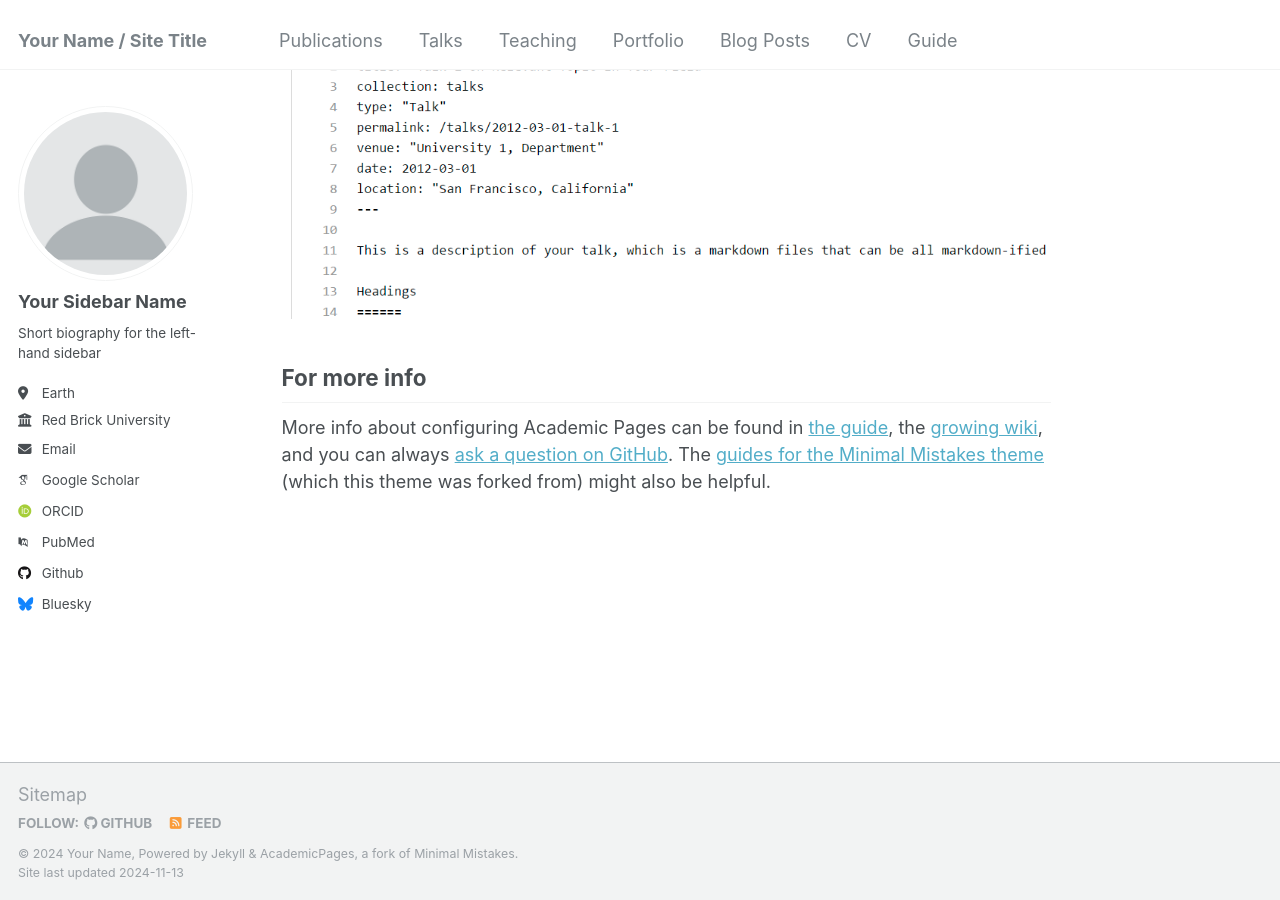
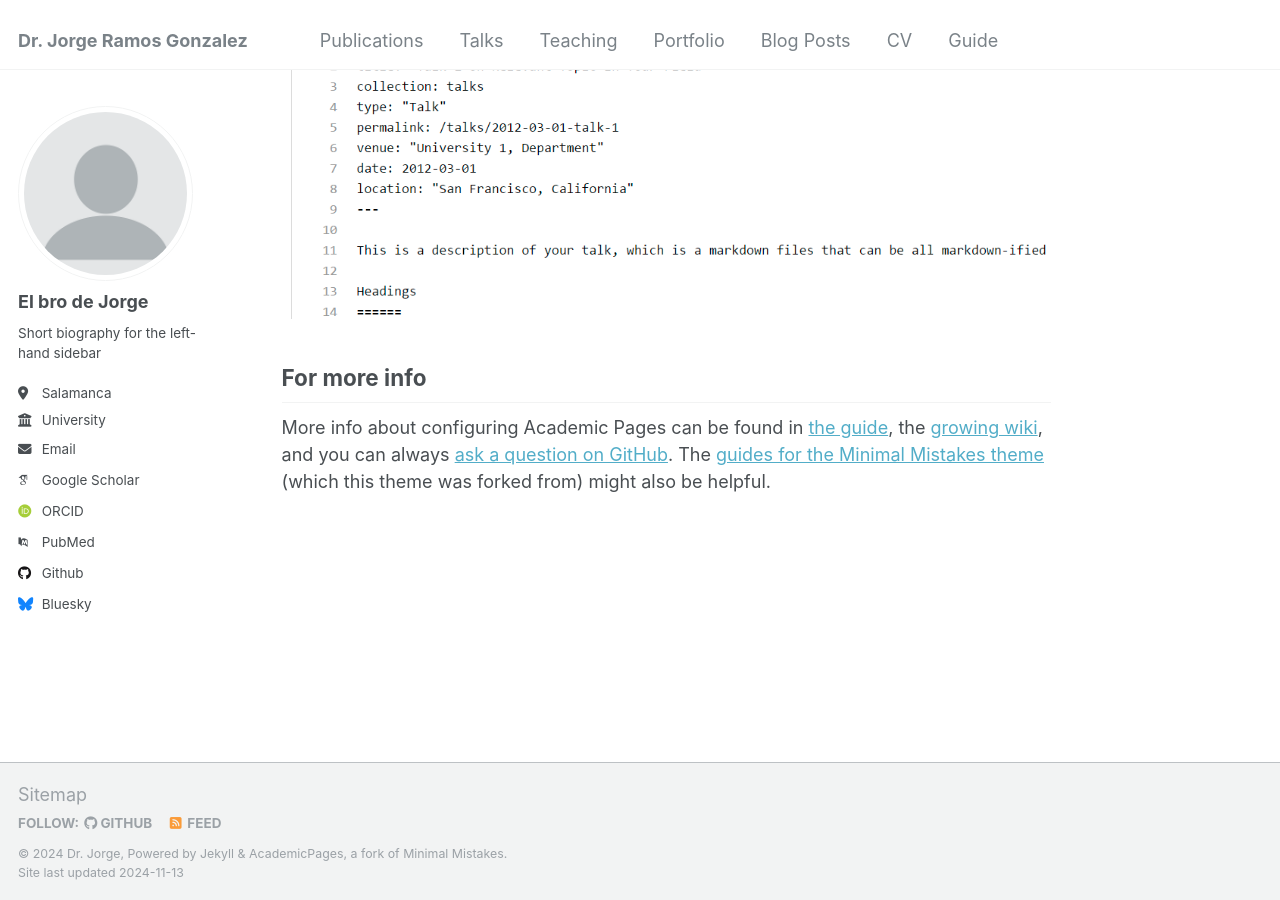
Before and after one commit to jramosgonzalez/drjramos, a Jekyll site: the page built from _pages/about.md, in a window 1280 px wide and 900 px high, scrolled down 2643 px. Built offline with Jekyll 4.4.1, drawn with Linux system fonts in a browser that asks for light colours; some web fonts are replaced.

Commit message:
Update _config.yml - Primeros cambios

```diff
--- a/_config.yml
+++ b/_config.yml
@@ -8,13 +8,13 @@
 
 # Basic Site Settings
 locale                   : "en-US"
-title                    : "Your Name / Site Title"
+title                    : "Dr. Jorge Ramos Gonzalez"
 title_separator          : "-"
-name                     : &name "Your Name"
-description              : &description "personal description"
-url                      : https://academicpages.github.io # the base hostname & protocol for your site e.g. "https://[your GitHub username].github.io"
+name                     : &name "Dr. Jorge"
+description              : &description "Prueba de CV web"
+url                      : https://jramosgonzalez.github.io # the base hostname & protocol for your site e.g. "https://[your GitHub username].github.io"
 baseurl                  : "" # the subpath of your site, e.g. "/blog"
-repository               : "academicpages/academicpages.github.io"
+repository               : "https://jramosgonzalez.github.io/"
 
 # Site Author - The following control what appear as part of the author content on the side bar.
 #               If a field is blank the icon and link will not appear, otherwise it will be shown.
@@ -22,13 +22,13 @@ repository               : "academicpages/academicpages.github.io"
 author:
   # Biographic information
   avatar           : "profile.png"
-  name             : "Your Sidebar Name"
+  name             : "El bro de Jorge"
   pronouns         : # example: "she/her"
   bio              : "Short biography for the left-hand sidebar"
-  location         : "Earth"
-  employer         : "Red Brick University"
+  location         : "Salamanca"
+  employer         : "University"
   uri              : # URL
-  email            : "none@example.org"
+  email            : "noEmail@gmail.com"
 
   # Academic websites
   arxiv            : # URL - Update with the correct link to your profile
@@ -44,7 +44,7 @@ author:
   bitbucket        : # Username - Update with your username on the site
   codepen          : # Username
   dribbble         : # Username
-  github           : "academicpages"
+  github           : "https://jramosgonzalez.github.io/"
   kaggle           : # Username
   stackoverflow    : # User number or user number and name (i.e., use "1" or "1/jeff-atwood")
 
```
